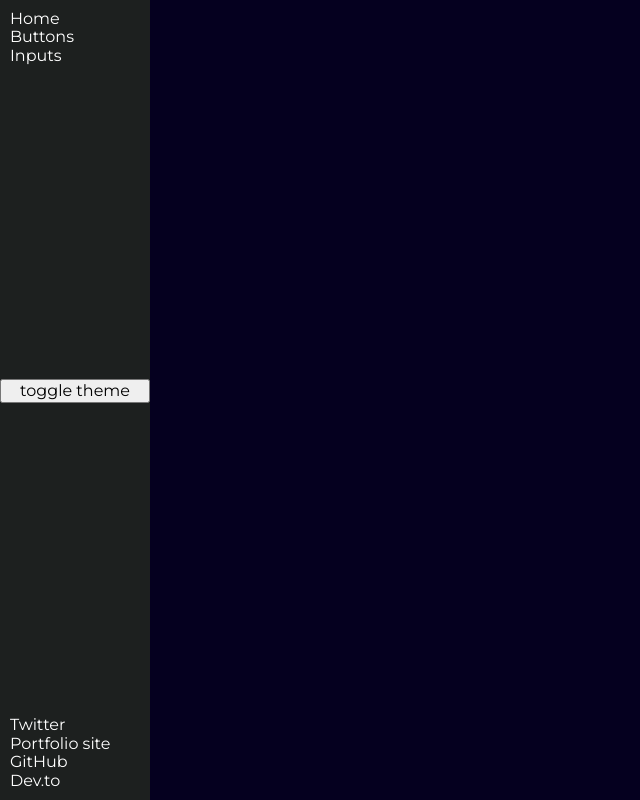
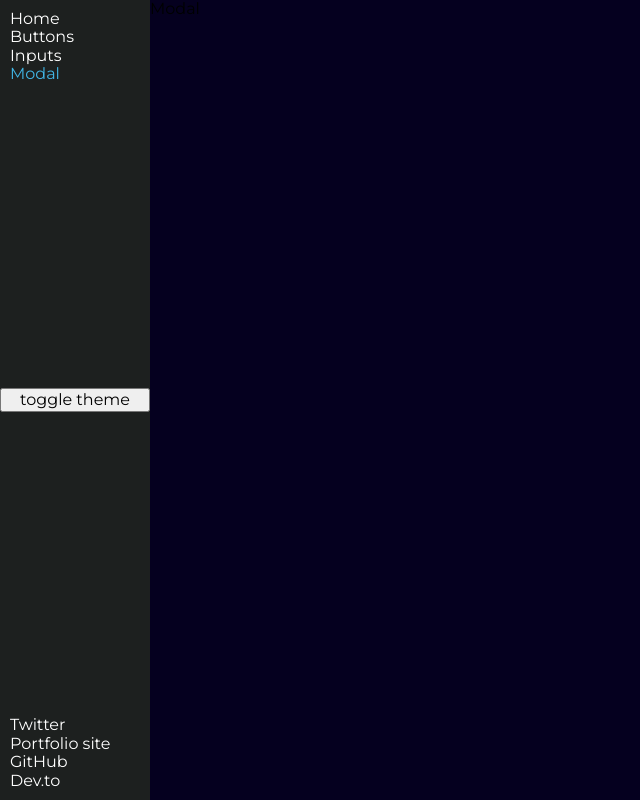
Before and after one commit to CoopsCodes/design-system, a React (Create React App) app: page /modal in a window 1280 px wide. Shown: the whole page, without its empty margins (0-640 px from the left). Built offline with nearby package versions, Linux system fonts and the light colour scheme; what styled-components-modifiers would draw is missing.

Commit message:
refactoring routes into a utils object, adding setup for the Modal

```diff
--- /dev/null
+++ b/src/assets/index.js
@@ -0,0 +1,5 @@
+import Signup from "./signup-modal.svg";
+
+export const Illustrations = {
+  Signup,
+};
--- /dev/null
+++ b/src/components/Modal.js
@@ -0,0 +1,3 @@
+export function Modal({}) {
+  return <div>Modal</div>;
+}
--- a/src/components/NavBar.js
+++ b/src/components/NavBar.js
@@ -1,21 +1,7 @@
 import styled from "styled-components";
 import { useTheme } from "../context/useTheme";
 import { NavLink } from "react-router-dom";
-
-const pages = [
-  {
-    name: "Home",
-    path: "/",
-  },
-  {
-    name: "Buttons",
-    path: "/buttons",
-  },
-  {
-    name: "Inputs",
-    path: "/inputs",
-  },
-];
+import { pages } from "../utils";
 
 const NavbarContainer = styled.nav`
   width: 150px;
@@ -79,9 +65,9 @@ export function NavBar() {
     <NavbarContainer>
       <UL>
         <PageLinks>
-          {pages.map((page, index) => {
+          {pages.map((page) => {
             return (
-              <LI key={index}>
+              <LI key={page.key}>
                 <StyledNavLink to={page.path} active="active">
                   {page.name}
                 </StyledNavLink>
--- a/src/components/index.js
+++ b/src/components/index.js
@@ -1,3 +1,4 @@
 export * from "./Button";
 export * from "./NavBar";
 export * from "./Input";
+export * from "./Modal";
--- a/src/routes/Routes.js
+++ b/src/routes/Routes.js
@@ -1,26 +1,13 @@
 import { Route, Routes } from "react-router-dom";
-import { ButtonsScreen, Dashboard, InputsScreen } from "../screens";
-
-const pages = [
-  {
-    path: "/",
-    component: <Dashboard />,
-  },
-  {
-    path: "/buttons",
-    component: <ButtonsScreen />,
-  },
-  {
-    path: "/inputs",
-    component: <InputsScreen />,
-  },
-];
+import { pages } from "../utils";
 
 export default function AppRoutes() {
   return (
     <Routes>
-      {pages.map((page, index) => {
-        return <Route key={index} path={page.path} element={page.component} />;
+      {pages.map((page) => {
+        return (
+          <Route key={page.key} path={page.path} element={page.component} />
+        );
       })}
     </Routes>
   );
--- /dev/null
+++ b/src/screens/ModalScreen.js
@@ -0,0 +1,5 @@
+import { Modal } from "../components";
+
+export function ModalScreen() {
+  return <Modal />;
+}
--- a/src/screens/index.js
+++ b/src/screens/index.js
@@ -1,3 +1,4 @@
 export * from "./ButtonsScreen";
 export * from "./Dashboard";
 export * from "./InputsScreen";
+export * from "./ModalScreen";
--- /dev/null
+++ b/src/utils/Utilities.js
@@ -0,0 +1,34 @@
+import {
+  ButtonsScreen,
+  Dashboard,
+  InputsScreen,
+  ModalScreen,
+} from "../screens";
+
+// This object will update the routes for react router and also for the Navbar, order matters here and will display the list in the order here
+export const pages = [
+  {
+    key: 1,
+    path: "/",
+    name: "Home",
+    component: <Dashboard />,
+  },
+  {
+    key: 2,
+    path: "/buttons",
+    name: "Buttons",
+    component: <ButtonsScreen />,
+  },
+  {
+    key: 3,
+    path: "/inputs",
+    name: "Inputs",
+    component: <InputsScreen />,
+  },
+  {
+    key: 4,
+    path: "/modal",
+    name: "Modal",
+    component: <ModalScreen />,
+  },
+];
--- a/src/utils/index.js
+++ b/src/utils/index.js
@@ -3,3 +3,4 @@ export * from "./Themes";
 export * from "./Typography";
 export * from "./Global";
 export * from "./Styles";
+export * from "./Utilities";
```
Also changed, not shown: src/assets/signup-modal.svg (added).
